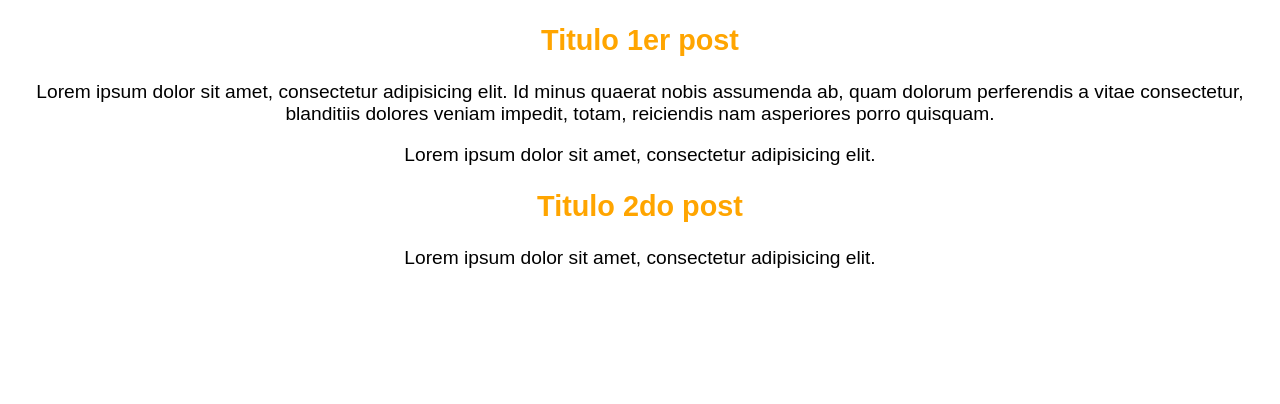
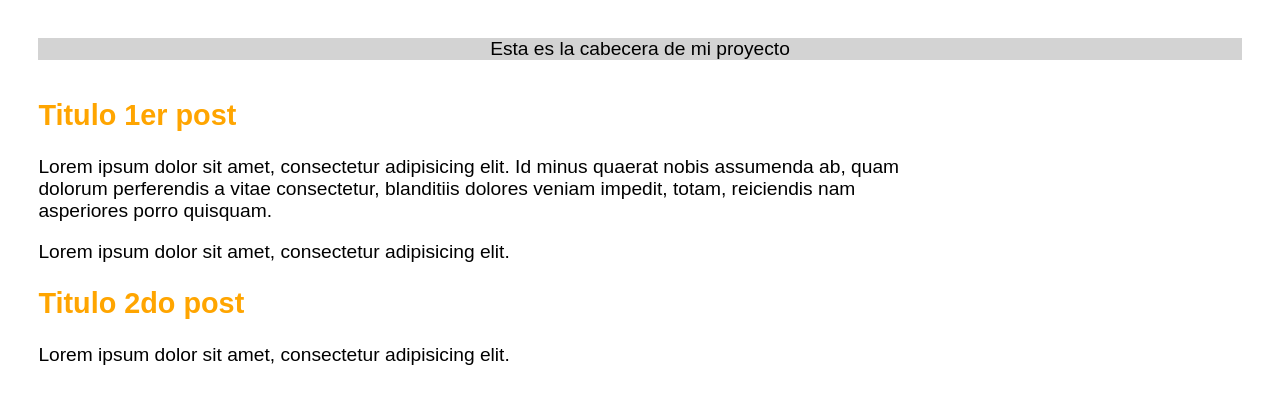
Before and after one commit to Chaloto3/hyperblog, a plain HTML site: page index.html in a window 1280 px wide. Drawn offline with Linux system fonts and the light colour scheme.

Commit message:
Commit al master del blogpost en su version mas reciente

```diff
--- a/css/style.css
+++ b/css/style.css
@@ -5,6 +5,20 @@ body {
 	text-align: center;
 }
 
+header {
+	background-color: lightgray;
+	color: black;
+	text-align: center;
+	margin: 2em;
+}
+
 h2 {
 	color: orange;
 }
+
+.container {
+	width: 70%;
+	margin: 0 auto;
+	margin: 2em;
+	text-align: left;
+}
--- a/index.html
+++ b/index.html
@@ -7,10 +7,16 @@
 	<link rel="stylesheet" href="css/style.css">
 </head>
 <body>
-	<h2>Titulo 1er post</h2>
-	<p>Lorem ipsum dolor sit amet, consectetur adipisicing elit. Id minus quaerat nobis assumenda ab, quam dolorum perferendis a vitae consectetur, blanditiis dolores veniam impedit, totam, reiciendis nam asperiores porro quisquam.</p>
-	<p>Lorem ipsum dolor sit amet, consectetur adipisicing elit.</p>
-	<h2>Titulo 2do post</h2>
-	<p>Lorem ipsum dolor sit amet, consectetur adipisicing elit.</p>
+	<header>
+		Esta es la cabecera de mi proyecto
+	</header>
+	<!-- /header -->
+	<div class="container">
+		<h2>Titulo 1er post</h2>
+		<p>Lorem ipsum dolor sit amet, consectetur adipisicing elit. Id minus quaerat nobis assumenda ab, quam dolorum perferendis a vitae consectetur, blanditiis dolores veniam impedit, totam, reiciendis nam asperiores porro quisquam.</p>
+		<p>Lorem ipsum dolor sit amet, consectetur adipisicing elit.</p>
+		<h2>Titulo 2do post</h2>
+		<p>Lorem ipsum dolor sit amet, consectetur adipisicing elit.</p>
+	</div>
 </body>
 </html>
```
